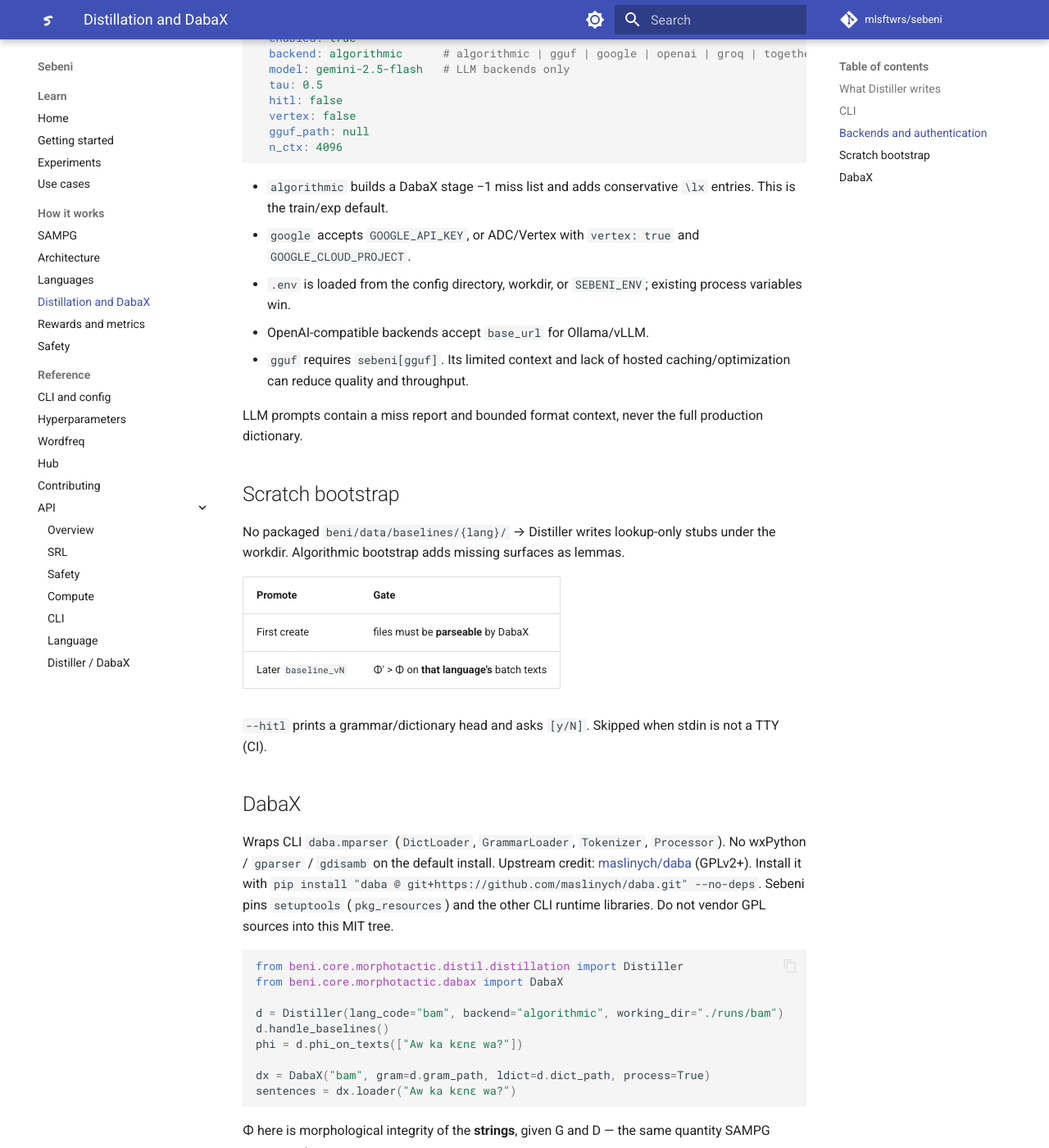
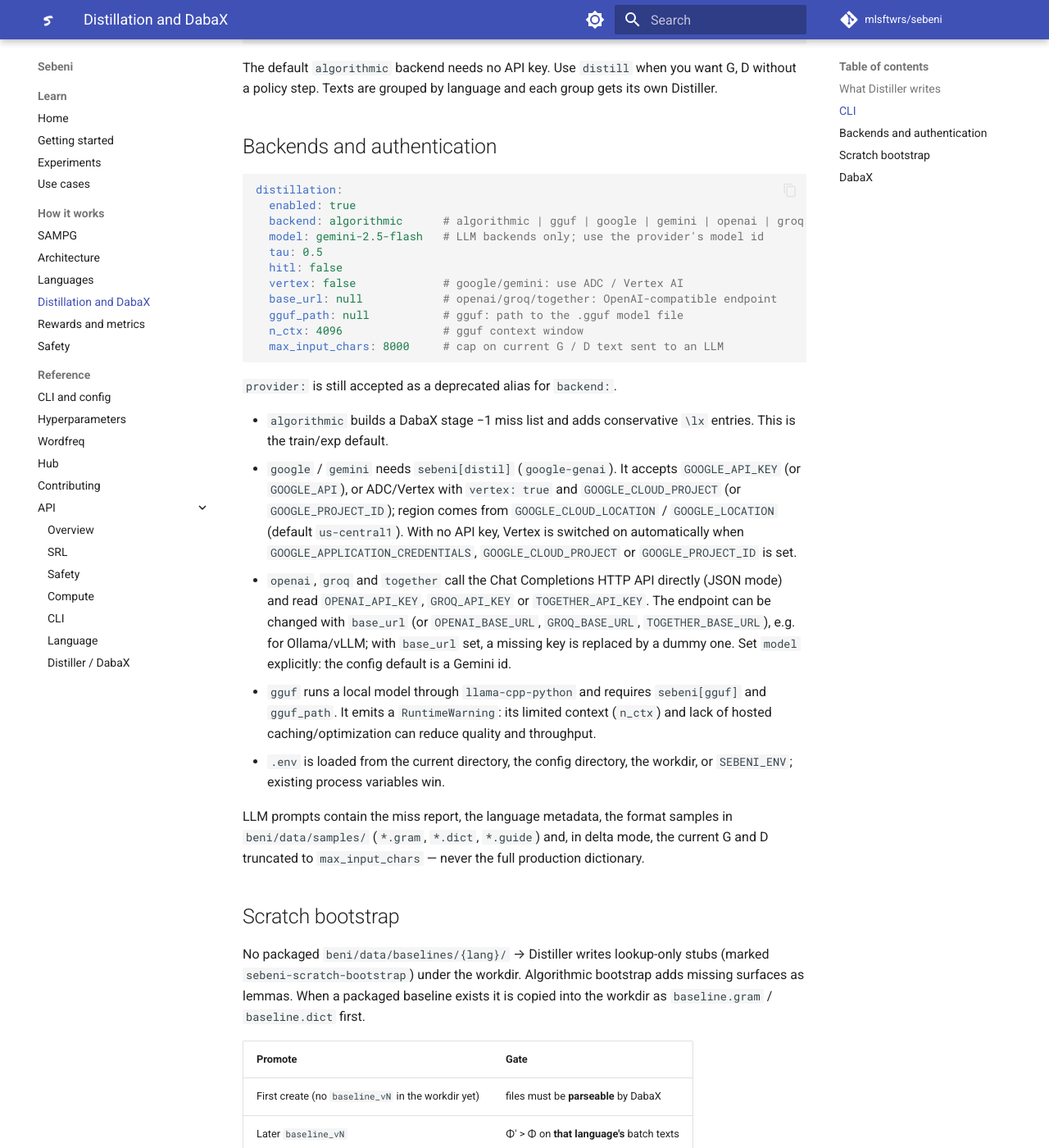
Before and after one commit to RobotsMali-AI/sebeni, an MkDocs documentation site: the page built from docs/distillation.md, in a window 1280 px wide and 1400 px high, scrolled down 2445 px. Shown: the whole window at 82% size. Built offline with MkDocs 1.6.1 and Material for MkDocs 9.7.7, drawn with Linux system fonts in a browser that asks for light colours; comment, search, counter and statistics services are not loaded; some of the changed text lies outside the part shown.

Commit message:
docs(distillation): document backends, GGUF provider and env vars

````diff
--- a/docs/distillation.md
+++ b/docs/distillation.md
@@ -28,19 +28,27 @@
 ## What Distiller writes
 
 Daba-compatible **G** (`.gram` finite-state / Select-Mark rules) and **D**
-(`.dict` SIL Toolbox / MDF fields), synthesized from lexical references:
+(`.dict` SIL Toolbox / MDF fields). Every proposal starts from a DabaX stage −1
+**miss list**: the unique surfaces in the batch that the current G, D cannot
+analyse. Grammar patterns use the Daba form (see
+`beni/data/samples/grammar.guide`):
 
 ```
 pattern select_gloss | mark_gloss
-:n: [ :v: :n: ]
 ```
 
-Heuristic updates decide whether a miss is:
+What a miss turns into depends on the backend:
 
-- a missing lemma (`\lx`) in **D**, or
-- a missing splitter / constraint in **G** (e.g. `{|na}`).
+- `algorithmic` appends one conservative lookup entry per unseen surface to
+  **D** (`\lx <surface>`, `\ps x`, `\ge auto:<surface>`). **G** is left unchanged.
+- LLM backends may also propose **G** changes (e.g. a missing splitter or
+  constraint such as `{|na}`). On a scratch stub they return full files; once a
+  real baseline exists they return action-tagged deltas (`[ADD]`,
+  `[REPLACE: \lx lemma]` / `[REPLACE: @macro]`, `[DELETE: …]`) that Distiller
+  applies to the current files. An empty dictionary delta falls back to the
+  algorithmic `\lx` entries.
 
-Promoted files are versioned `baseline_vN` under
+Promoted files are versioned `baseline_vN.gram` / `baseline_vN.dict` under
 `{working_dir}/data/baselines/{lang}/`.
 
 ## CLI
@@ -48,50 +56,76 @@
 ```bash
 sebeni distill -c config.yaml
 sebeni distill -c config.yaml --lang bam --lang mku --hitl
+sebeni distill -c config.yaml -w ./runs/other-workdir
 ```
 
 The default `algorithmic` backend needs no API key. Use `distill` when you want
-G, D without a policy step.
+G, D without a policy step. Texts are grouped by language and each group gets
+its own Distiller.
 
 ## Backends and authentication
 
 ```yaml
 distillation:
   enabled: true
-  backend: algorithmic      # algorithmic | gguf | google | openai | groq | together
-  model: gemini-2.5-flash   # LLM backends only
+  backend: algorithmic      # algorithmic | gguf | google | gemini | openai | groq | together
+  model: gemini-2.5-flash   # LLM backends only; use the provider's model id
   tau: 0.5
   hitl: false
-  vertex: false
-  gguf_path: null
-  n_ctx: 4096
+  vertex: false             # google/gemini: use ADC / Vertex AI
+  base_url: null            # openai/groq/together: OpenAI-compatible endpoint
+  gguf_path: null           # gguf: path to the .gguf model file
+  n_ctx: 4096               # gguf context window
+  max_input_chars: 8000     # cap on current G / D text sent to an LLM
 ```
+
+`provider:` is still accepted as a deprecated alias for `backend:`.
 
 - `algorithmic` builds a DabaX stage −1 miss list and adds conservative `\lx`
   entries. This is the train/exp default.
-- `google` accepts `GOOGLE_API_KEY`, or ADC/Vertex with `vertex: true` and
-  `GOOGLE_CLOUD_PROJECT`.
-- `.env` is loaded from the config directory, workdir, or `SEBENI_ENV`;
-  existing process variables win.
-- OpenAI-compatible backends accept `base_url` for Ollama/vLLM.
-- `gguf` requires `sebeni[gguf]`. Its limited context and lack of hosted
-  caching/optimization can reduce quality and throughput.
+- `google` / `gemini` needs `sebeni[distil]` (`google-genai`). It accepts
+  `GOOGLE_API_KEY` (or `GOOGLE_API`), or ADC/Vertex with `vertex: true` and
+  `GOOGLE_CLOUD_PROJECT` (or `GOOGLE_PROJECT_ID`); region comes from
+  `GOOGLE_CLOUD_LOCATION` / `GOOGLE_LOCATION` (default `us-central1`). With no
+  API key, Vertex is switched on automatically when
+  `GOOGLE_APPLICATION_CREDENTIALS`, `GOOGLE_CLOUD_PROJECT` or
+  `GOOGLE_PROJECT_ID` is set.
+- `openai`, `groq` and `together` call the Chat Completions HTTP API directly
+  (JSON mode) and read `OPENAI_API_KEY`, `GROQ_API_KEY` or `TOGETHER_API_KEY`.
+  The endpoint can be changed with `base_url` (or `OPENAI_BASE_URL`,
+  `GROQ_BASE_URL`, `TOGETHER_BASE_URL`), e.g. for Ollama/vLLM; with `base_url`
+  set, a missing key is replaced by a dummy one. Set `model` explicitly: the
+  config default is a Gemini id.
+- `gguf` runs a local model through `llama-cpp-python` and requires
+  `sebeni[gguf]` and `gguf_path`. It emits a `RuntimeWarning`: its limited
+  context (`n_ctx`) and lack of hosted caching/optimization can reduce quality
+  and throughput.
+- `.env` is loaded from the current directory, the config directory, the
+  workdir, or `SEBENI_ENV`; existing process variables win.
 
-LLM prompts contain a miss report and bounded format context, never the full
-production dictionary.
+LLM prompts contain the miss report, the language metadata, the format samples
+in `beni/data/samples/` (`*.gram`, `*.dict`, `*.guide`) and, in delta mode, the
+current G and D truncated to `max_input_chars` — never the full production
+dictionary.
 
 ## Scratch bootstrap
 
 No packaged `beni/data/baselines/{lang}/` → Distiller writes lookup-only stubs
-under the workdir. Algorithmic bootstrap adds missing surfaces as lemmas.
+(marked `sebeni-scratch-bootstrap`) under the workdir. Algorithmic bootstrap
+adds missing surfaces as lemmas. When a packaged baseline exists it is copied
+into the workdir as `baseline.gram` / `baseline.dict` first.
 
 | Promote | Gate |
 | --- | --- |
-| First create | files must be **parseable** by DabaX |
+| First create (no `baseline_vN` in the workdir yet) | files must be **parseable** by DabaX |
 | Later `baseline_vN` | Φ′ > Φ on **that language's** batch texts |
 
-`--hitl` prints a grammar/dictionary head and asks `[y/N]`. Skipped when stdin
-is not a TTY (CI).
+With `safety.enabled: false` SafetyGovernor promotes every proposal.
+
+`--hitl` prints the first 800 characters of the proposed grammar and dictionary
+and asks `Promote this baseline? [y/N]` before the SafetyGovernor check. When
+stdin is not a TTY (CI) the prompt is skipped and the proposal goes straight to
+the governor.
 
 ## DabaX
 
@@ -100,20 +134,31 @@
 Upstream credit: [maslinych/daba](https://github.com/maslinych/daba) (GPLv2+).
 Install it with
 `pip install "daba @ git+https://github.com/maslinych/daba.git" --no-deps`.
-Sebeni pins `setuptools` (`pkg_resources`) and the other CLI runtime libraries.
-Do not vendor GPL sources into this MIT tree.
+Sebeni pins `setuptools<81` (`pkg_resources`) and the other CLI runtime
+libraries (`funcparserlib`, `intervaltree`, `pytrie`, `attrdict3`, `regex`).
+The unrelated PyPI package `daba` is detected and rejected with an install
+hint. Do not vendor GPL sources into this MIT tree.
+
+`get_dabax(lang, gram=None, ldict=None)` returns a cached `DabaX` for a
+language's current G, D (rebuilt only when the paths change);
+`clear_dabax_cache(lang)` drops it after a promote. Without explicit paths,
+files resolve to the latest paired workdir `baseline_vN`, then workdir
+`baseline.*`, then the packaged baseline.
 
 ```python
 from beni.core.morphotactic.distil.distillation import Distiller
-from beni.core.morphotactic.dabax import DabaX
+from beni.core.morphotactic.dabax import DabaX, get_dabax
 
 d = Distiller(lang_code="bam", backend="algorithmic", working_dir="./runs/bam")
 d.handle_baselines()
 phi = d.phi_on_texts(["Aw ka kɛnɛ wa?"])
+proposal = d.propose(["Aw ka kɛnɛ wa?"])   # DistillProposal or None (no misses)
 
 dx = DabaX("bam", gram=d.gram_path, ldict=d.dict_path, process=True)
 sentences = dx.loader("Aw ka kɛnɛ wa?")
+dx = get_dabax("bam", gram=d.gram_path, ldict=d.dict_path)  # cached
 ```
 
 Φ here is morphological integrity of the **strings**, given G and D — the
-same quantity SAMPG compares to τ.
+same quantity SAMPG compares to τ. Constructed directly, `Distiller` defaults
+to `model="gemma-4-26b-a4b-it"`; the CLI passes `distillation.model`.
````
